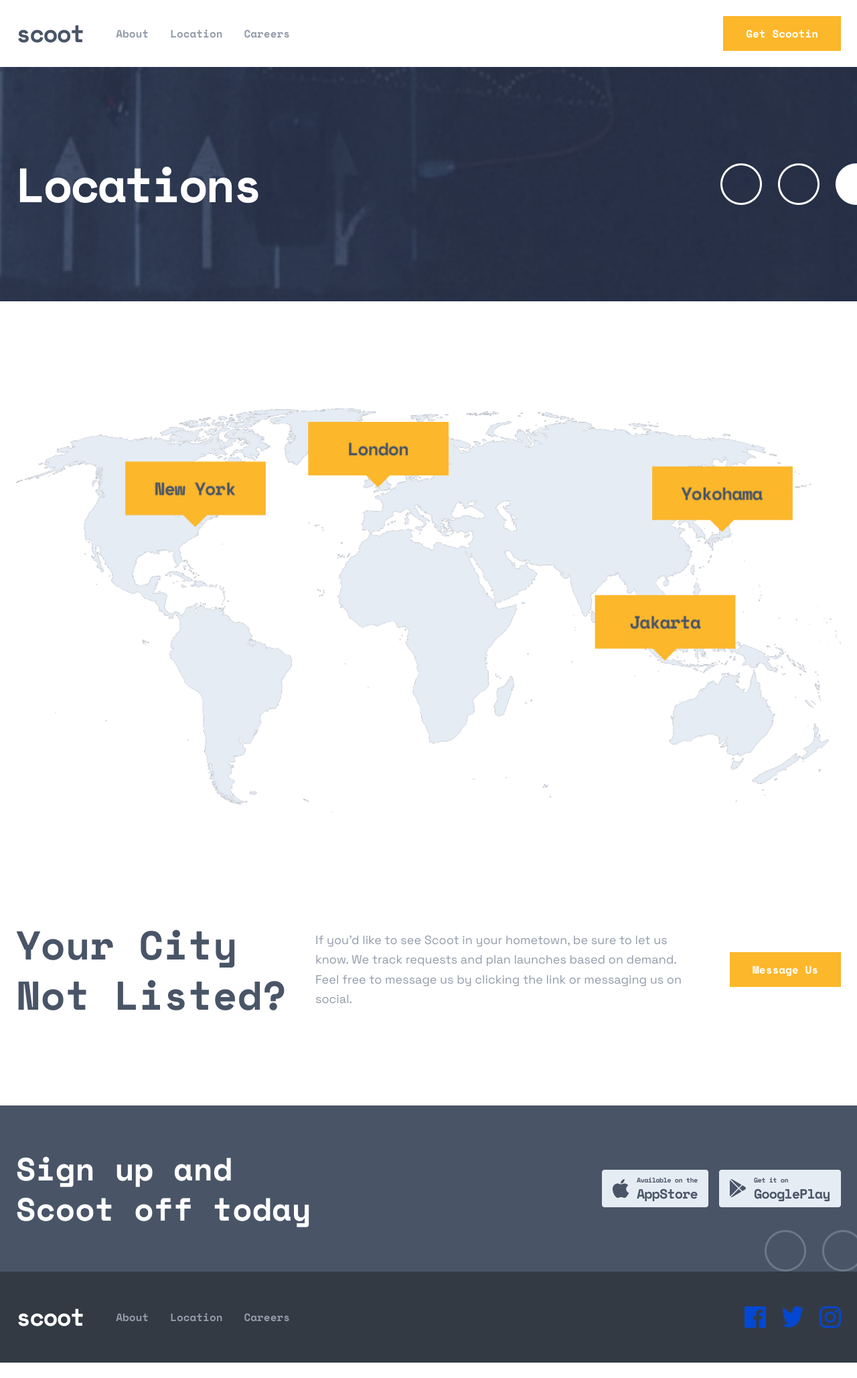
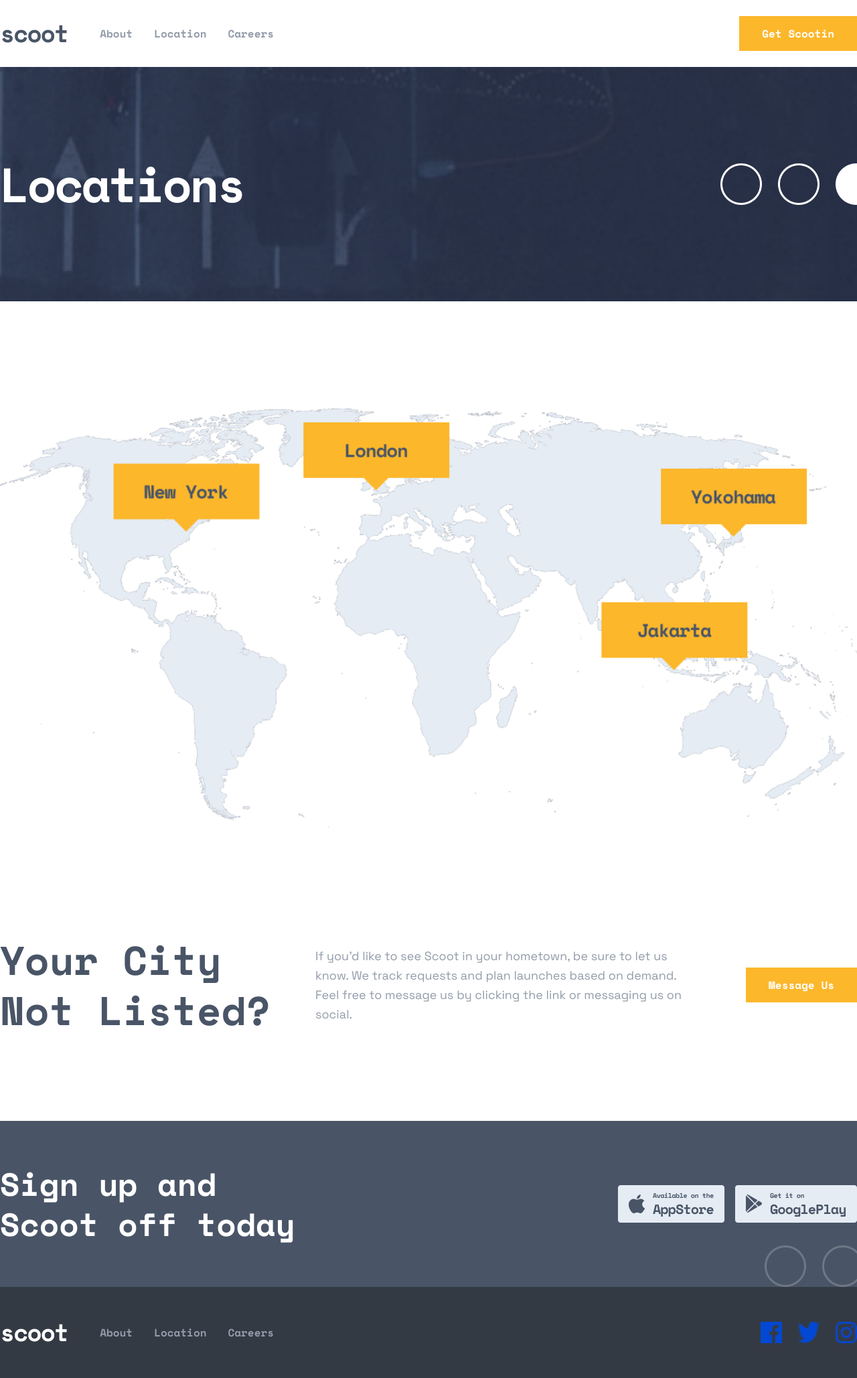
Before and after one commit to 0xSaifX/scooter-commerce, a React (Vite) app in the folder scoot-app/: page /location in a window 1280 px wide. Shown: the whole page at 67% size. Before the commit the page ends 2035 px from the top, so only its background shows below. Built offline with nearby package versions, Linux system fonts and the light colour scheme.

Commit message:
auto-commit

```diff
--- a/scoot-app/src/App.jsx
+++ b/scoot-app/src/App.jsx
@@ -25,7 +25,7 @@ const Navbar = () => {
 
   return (
     <nav className="relative z-50 bg-white">
-      <div className="container mx-auto px-6 py-6 flex items-center justify-between">
+      <div className="container mx-auto px-0 py-6 flex items-center justify-between">
         <div className="flex items-center gap-12">
           {/* Hamburger (Mobile) */}
           <button
@@ -73,7 +73,7 @@ const Footer = () => {
   return (
     <footer className="font-mono">
       {/* Call to Action Banner */}
-      <div className="bg-scoot-dark text-white py-16 px-6 overflow-hidden relative">
+      <div className="bg-scoot-dark text-white py-16 px-0 overflow-hidden relative">
         <div className="container mx-auto flex flex-col md:flex-row items-center justify-between gap-8 relative z-10">
           <h2 className="text-2xl md:text-3xl lg:text-4xl xl:text-5xl font-bold leading-tight text-center md:text-left max-w-md font-mono">
             Sign up and <br /> Scoot off today
@@ -87,7 +87,7 @@ const Footer = () => {
       </div>
 
       {/* Bottom Footer */}
-      <div className="bg-scoot-night text-white py-12 px-6">
+      <div className="bg-scoot-night text-white py-12 px-0">
         <div className="container mx-auto flex flex-col md:flex-row items-center justify-between gap-8">
 
           <div className="flex flex-col md:flex-row items-center gap-12">
@@ -122,7 +122,7 @@ const Home = () => {
           <div className="absolute inset-0 bg-black/40 md:hidden"></div>
         </div>
 
-        <div className="container mx-auto px-6 h-full flex items-center relative z-10">
+        <div className="container mx-auto px-0 h-full flex items-center relative z-10">
           <div className="max-w-xl text-white text-center md:text-left mx-auto md:mx-0 pt-20 md:pt-0">
             <h1 className="text-2xl md:text-3xl lg:text-4xl xl:text-5xl font-bold mb-8 leading-tight font-mono">
               Scooter sharing <br /> made simple
@@ -145,7 +145,7 @@ const Home = () => {
       </section>
 
       {/* Steps Section */}
-      <section className="container mx-auto px-6">
+      <section className="container mx-auto px-0">
         <div className="relative">
           {/* Connecting Line (Desktop) */}
           <div className="hidden md:block absolute top-[45px] left-0 w-full h-4 bg-scoot-light -z-10"></div>
@@ -182,7 +182,7 @@ const Home = () => {
       </section>
 
       {/* Telemetry Feature */}
-      <section className="container mx-auto px-6 py-12 md:py-20 overflow-hidden">
+      <section className="container mx-auto px-0 py-12 md:py-20 overflow-hidden">
         <div className="flex flex-col md:flex-row items-center gap-12 lg:gap-32">
           <div className="md:w-1/2 p-10 order-2 md:order-1 text-center md:text-left">
             <h2 className="text-2xl md:text-3xl lg:text-4xl xl:text-5xl font-bold text-scoot-dark mb-6 leading-tight font-mono">Easy to use <br /> riding telemetry</h2>
@@ -200,7 +200,7 @@ const Home = () => {
       </section>
 
       {/* City Feature */}
-      <section className="container mx-auto px-6 py-12 md:py-20 overflow-hidden">
+      <section className="container mx-auto px-0 py-12 md:py-20 overflow-hidden">
         <div className="flex flex-col md:flex-row items-center gap-12 lg:gap-32">
           <div className="md:w-1/2 relative">
             {/* Circle Background: Left aligned */}
@@ -218,7 +218,7 @@ const Home = () => {
       </section>
 
       {/* Payment Feature */}
-      <section className="container mx-auto px-6 py-12 md:py-20 mb-20 overflow-hidden">
+      <section className="container mx-auto px-0 py-12 md:py-20 mb-20 overflow-hidden">
         <div className="flex flex-col md:flex-row items-center gap-12 lg:gap-32">
           <div className="md:w-1/2 p-10 order-2 md:order-1 text-center md:text-left">
             <h2 className="text-2xl md:text-3xl lg:text-4xl xl:text-5xl font-bold text-scoot-dark mb-6 leading-tight font-mono">Zero hassle <br /> payments</h2>
--- a/scoot-app/src/components/About.jsx
+++ b/scoot-app/src/components/About.jsx
@@ -55,7 +55,7 @@ function About() {
       <HeroHeader title="About" image={about} alt="About Us" />
 
       {/* Mobility Section */}
-      <section className="container mx-auto px-6 py-12 md:py-20 overflow-hidden">
+      <section className="container mx-auto px-0 py-12 md:py-20 overflow-hidden">
         <div className="flex flex-col md:flex-row items-center gap-12 lg:gap-32">
           <div className="md:w-1/2 text-center md:text-left">
             <h2 className="text-2xl md:text-4xl lg:text-5xl xl:text-6xl font-bold text-scoot-dark mb-6 leading-tight font-mono">Mobility for the <br /> digital era</h2>
@@ -72,7 +72,7 @@ function About() {
       </section>
 
       {/* Urban Living Section */}
-      <section className="container mx-auto px-6 py-12 md:py-20 mb-12 overflow-hidden">
+      <section className="container mx-auto px-0 py-12 md:py-20 mb-12 overflow-hidden">
         <div className="flex flex-col md:flex-row items-center gap-12 lg:gap-32">
           <div className="md:w-1/2 order-2 md:order-1 relative">
             <div className="bg-scoot-light rounded-full absolute -left-full top-0 w-[200%] h-full -z-10 rounded-r-full opacity-50"></div>
@@ -91,7 +91,7 @@ function About() {
       <Values />
 
       {/* FAQs */}
-      <section className="container mx-auto px-6 py-12 md:py-20">
+      <section className="container mx-auto px-0 py-12 md:py-20">
         <h2 className="text-2xl md:text-4xl lg:text-5xl xl:text-6xl font-bold text-scoot-dark mb-12 text-center font-mono">FAQs</h2>
 
         {faqs.map((group, groupIndex) => (
--- a/scoot-app/src/components/Careers.jsx
+++ b/scoot-app/src/components/Careers.jsx
@@ -20,7 +20,7 @@ function Careers() {
       <HeroHeader title="Careers" image={careers} alt="Careers" />
 
       {/* Mission Section */}
-      <section className="container mx-auto px-6 py-12 md:py-20 overflow-hidden">
+      <section className="container mx-auto px-0 py-12 md:py-20 overflow-hidden">
         <div className="flex flex-col md:flex-row items-center gap-12 lg:gap-32">
           <div className="md:w-1/2 text-center md:text-left order-2 md:order-1">
             <h2 className="text-2xl md:text-4xl lg:text-5xl xl:text-6xl font-bold text-scoot-dark mb-6 leading-tight font-mono">Care to join our <br />mission</h2>
@@ -39,7 +39,7 @@ function Careers() {
       <Values title="Why join us?" />
 
       {/* Jobs Section */}
-      <section className="container mx-auto px-6 py-12 md:py-20">
+      <section className="container mx-auto px-0 py-12 md:py-20">
         <div className="max-w-4xl mx-auto flex flex-col gap-6">
           {jobs.map((job, index) => (
             <div key={index} className="bg-scoot-snow p-6 md:p-8 flex flex-col md:flex-row items-center justify-between gap-6 hover:border-scoot-yellow border-2 border-transparent transition-colors duration-300 group">
--- a/scoot-app/src/components/HeroHeader.jsx
+++ b/scoot-app/src/components/HeroHeader.jsx
@@ -6,7 +6,7 @@ const HeroHeader = ({ title, image, alt }) => {
         <div className="relative h-[200px] md:h-[250px] lg:h-[300px] xl:h-[350px] w-full overflow-hidden mb-12 md:mb-20">
             <img src={image} alt={alt} className="absolute inset-0 w-full h-full object-cover" />
             <div className="absolute inset-0 bg-black/40 md:bg-transparent flex items-center">
-                <div className="container mx-auto px-6 relative z-10">
+                <div className="container mx-auto px-0 relative z-10">
                     <h1 className="text-3xl md:text-5xl lg:text-6xl xl:text-7xl font-bold text-white font-mono tracking-tighter">
                         {title}
                     </h1>
--- a/scoot-app/src/components/Location.jsx
+++ b/scoot-app/src/components/Location.jsx
@@ -10,12 +10,12 @@ function Location() {
       <HeroHeader title="Locations" image={location} alt="Locations" />
 
       {/* Map Section */}
-      <main className="container mx-auto px-6 py-12 md:py-20 flex justify-center">
+      <main className="container mx-auto px-0 py-12 md:py-20 flex justify-center">
         <img src={map} alt="Map of locations" className="w-full h-auto max-w-4xl lg:max-w-6xl xl:max-w-7xl" />
       </main>
 
       {/* CTA Section */}
-      <div className="container mx-auto px-6 py-12 md:py-20 mb-12">
+      <div className="container mx-auto px-0 py-12 md:py-20 mb-12">
         <div className="flex flex-col md:flex-row items-center justify-between gap-8 text-center md:text-left">
           <h2 className="text-2xl md:text-4xl lg:text-5xl xl:text-6xl font-bold text-scoot-dark leading-tight max-w-md font-mono">Your City <br /> Not Listed?</h2>
           <p className="text-scoot-grey leading-relaxed max-w-xl text-sm md:text-base lg:text-lg">
--- a/scoot-app/src/components/Values.jsx
+++ b/scoot-app/src/components/Values.jsx
@@ -23,7 +23,7 @@ const Values = ({ title = "Our values" }) => {
     ];
 
     return (
-        <section className="container mx-auto px-6 py-12 md:py-20 mb-12">
+        <section className="container mx-auto px-0 py-12 md:py-20 mb-12">
             <h2 className="text-2xl md:text-4xl lg:text-5xl xl:text-6xl font-bold text-scoot-dark mb-12 md:mb-20 text-center md:text-left font-mono">
                 {title}
             </h2>
```
